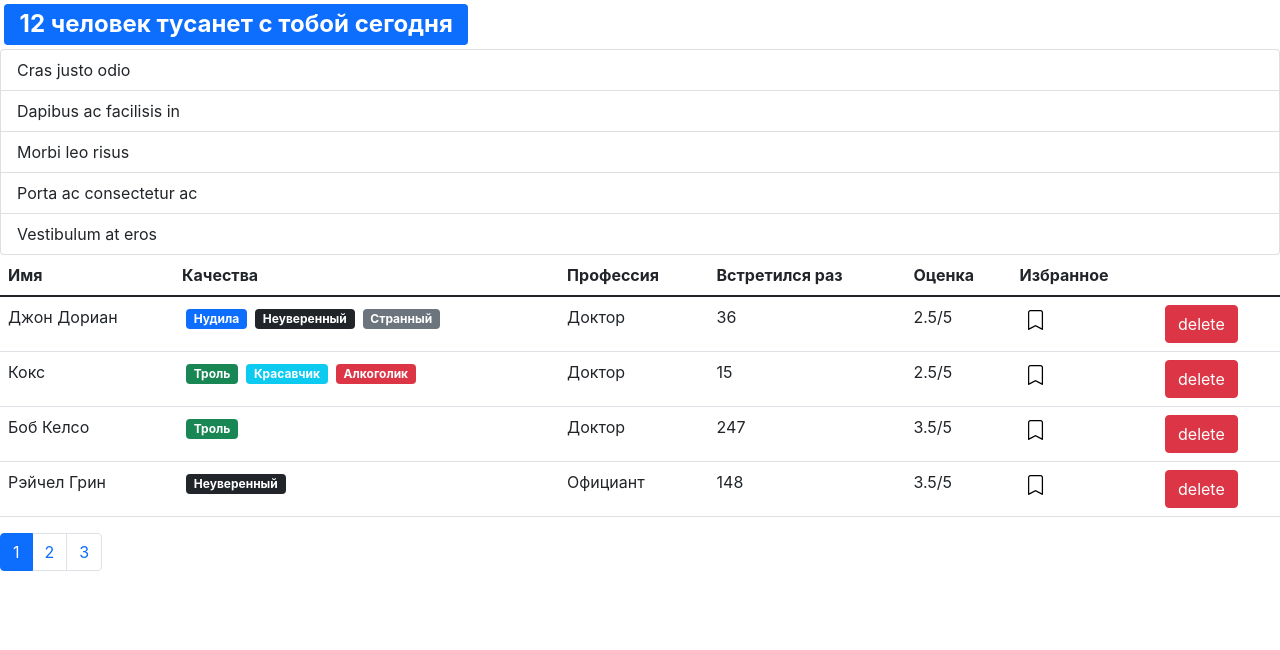
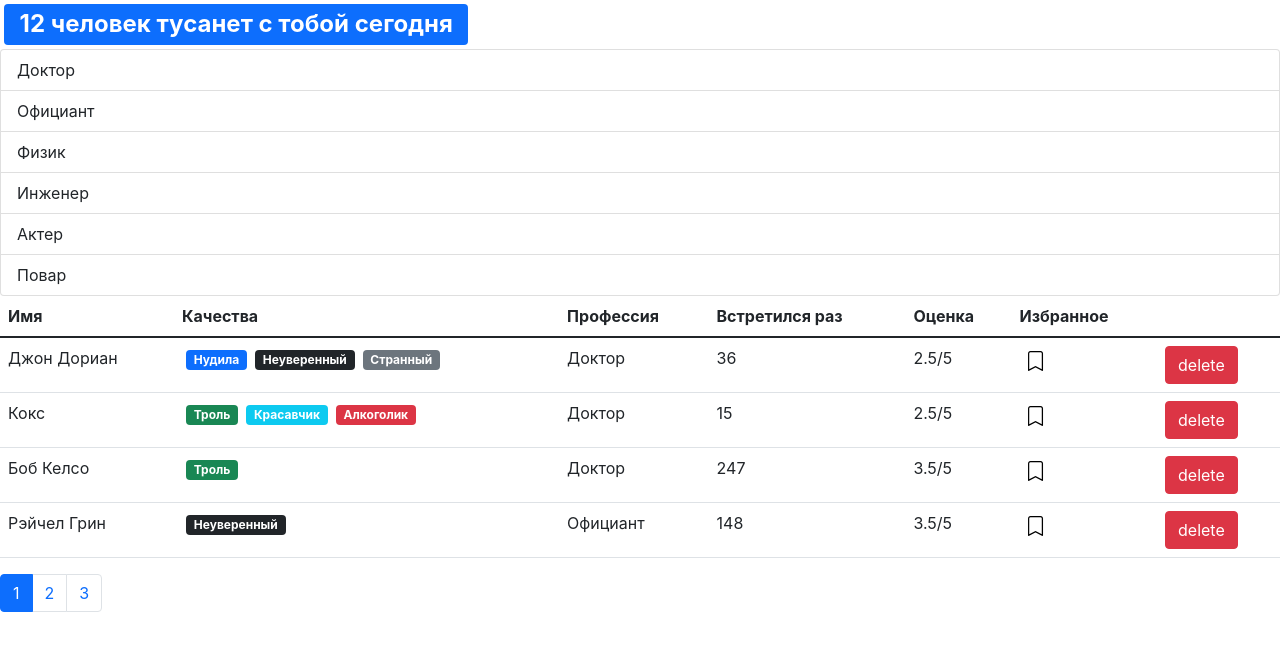
Before and after one commit to ZagSerSan/CP_fast-company, a React (Create React App) app: page / in a window 1280 px wide. Shown: the top 650 px of the page. Built offline with nearby package versions, Linux system fonts and the light colour scheme.

Commit message:
обработка выбора

```diff
--- a/src/app/components/groupList.jsx
+++ b/src/app/components/groupList.jsx
@@ -1,15 +1,37 @@
 import React from "react"
+import PropTypes from 'prop-types';
 
-const GroupList = () => {
+const GroupList = ({
+  items,
+  valueProperty,
+  contentProperty,
+  onItemSelect,
+  selectedProf
+}) => {
   return (
     <ul className="list-group">
-      <li className="list-group-item">Cras justo odio</li>
-      <li className="list-group-item">Dapibus ac facilisis in</li>
-      <li className="list-group-item">Morbi leo risus</li>
-      <li className="list-group-item">Porta ac consectetur ac</li>
-      <li className="list-group-item">Vestibulum at eros</li>
+      {Object.keys(items).map(item => (
+        <li
+          role='button'
+          key={items[item][valueProperty]}
+          className={"list-group-item" + (items[item]===selectedProf ? ' active' : '')}
+          onClick={()=>onItemSelect(items[item])}
+          >
+            {items[item][contentProperty]}
+        </li>
+      ))}
     </ul>
   )
 }
-
+GroupList.defaultProps = {
+  valueProperty:'_id',
+  contentProperty:'name'
+}
+GroupList.propTypes = {
+  items: PropTypes.object.isRequired,
+  valueProperty: PropTypes.string.isRequired,
+  contentProperty: PropTypes.string.isRequired,
+  onItemSelect: PropTypes.func.isRequired,
+  selectedProf: PropTypes.object.isRequired,
+}
 export default GroupList
--- a/src/app/components/users.jsx
+++ b/src/app/components/users.jsx
@@ -12,6 +12,8 @@ import GroupList from "./groupList"
 const Users = ({ users, onDelete, onToggleBookMark }) => {
   const [currentPage, setCurrentPage] = useState(1)
   const [professions, setProfession] = useState()
+  const [selectedProf, setSelectedProf] = useState()
+
   const count = users.length
   const pageSize = 4
   useEffect(() => {
@@ -23,12 +25,16 @@ const Users = ({ users, onDelete, onToggleBookMark }) => {
   }
   const userCrop = paginate(users, currentPage, pageSize)
 
-  const handleProfessionSelect = (params) => {
-    console.log(params)
+  const handleProfessionSelect = (item) => {
+    setSelectedProf(item)
   }
   return (
-    <>
-      <GroupList items={professions} onItemSelect={() => handleProfessionSelect(professions)}/>
+    <>{professions &&
+      <GroupList
+        selectedProf={selectedProf}
+        items={professions}
+        onItemSelect={handleProfessionSelect}
+      />}
       {count > 0 && (
         <table className="table">
           <thead>
@@ -63,6 +69,7 @@ const Users = ({ users, onDelete, onToggleBookMark }) => {
     </>
   )
 }
+
 Users.propTypes = {
   users: PropTypes.array.isRequired,
   onDelete: PropTypes.func.isRequired,
```
Also changed, not shown: 1 other file (tests, documents, lock files or other folders).
